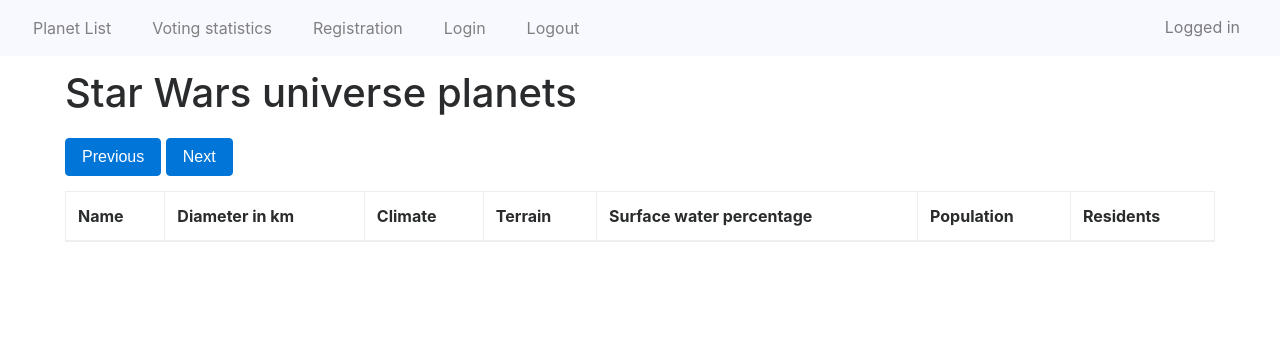
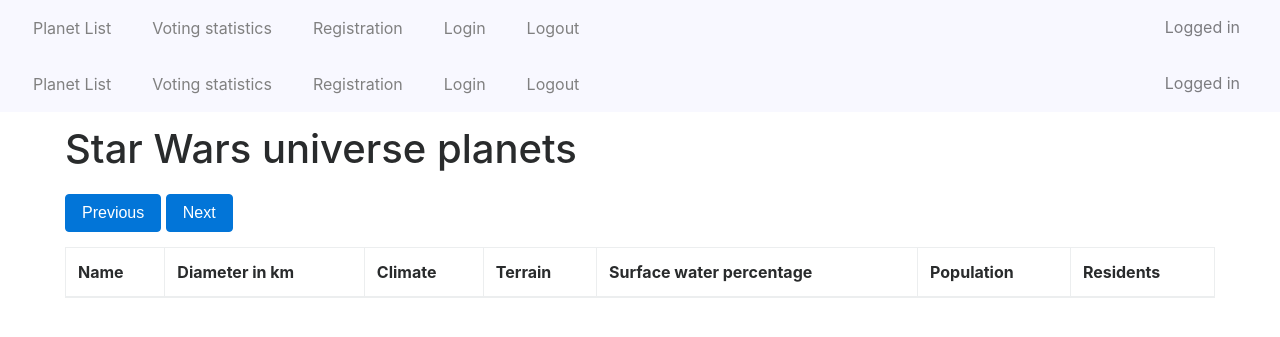
Before and after one commit to mate-horvath/wswp-api-wars, a Flask app: page / in a window 1280 px wide. Shown: the top 337 px of the page. Run offline with Flask 2, Linux system fonts and the light colour scheme; lists and menus that the app fills with data are empty; some libraries are stand-ins or nearby versions.

Commit message:
Moved navbar into feature

```diff
--- a/templates/layout.html
+++ b/templates/layout.html
@@ -23,6 +23,21 @@
     <script src="static/js/main.js" defer></script>
 </head>
 <body>
+<nav class="navbar navbar-light bg-light container-fluid">
+    <div class="d-flex flex-row justify-content-start">
+        <a class="p-2 nav-link" href="#">Planet List</a>
+
+        <a class="p-2 nav-link" href="#">Voting statistics</a>
+
+        <a class="p-2 nav-link" href="{{ url_for("registration") }}">Registration</a>
+
+        <a class="p-2 nav-link" href="#">Login</a>
+
+        <a class="p-2 nav-link" href="{{ url_for("logout") }}">Logout</a>
+
+        <div class="col navbar-text text-right justify-content-end">Logged in</div>
+    </div>
+</nav>
 {% block content %} {% endblock %}
 </body>
 </html>
```
